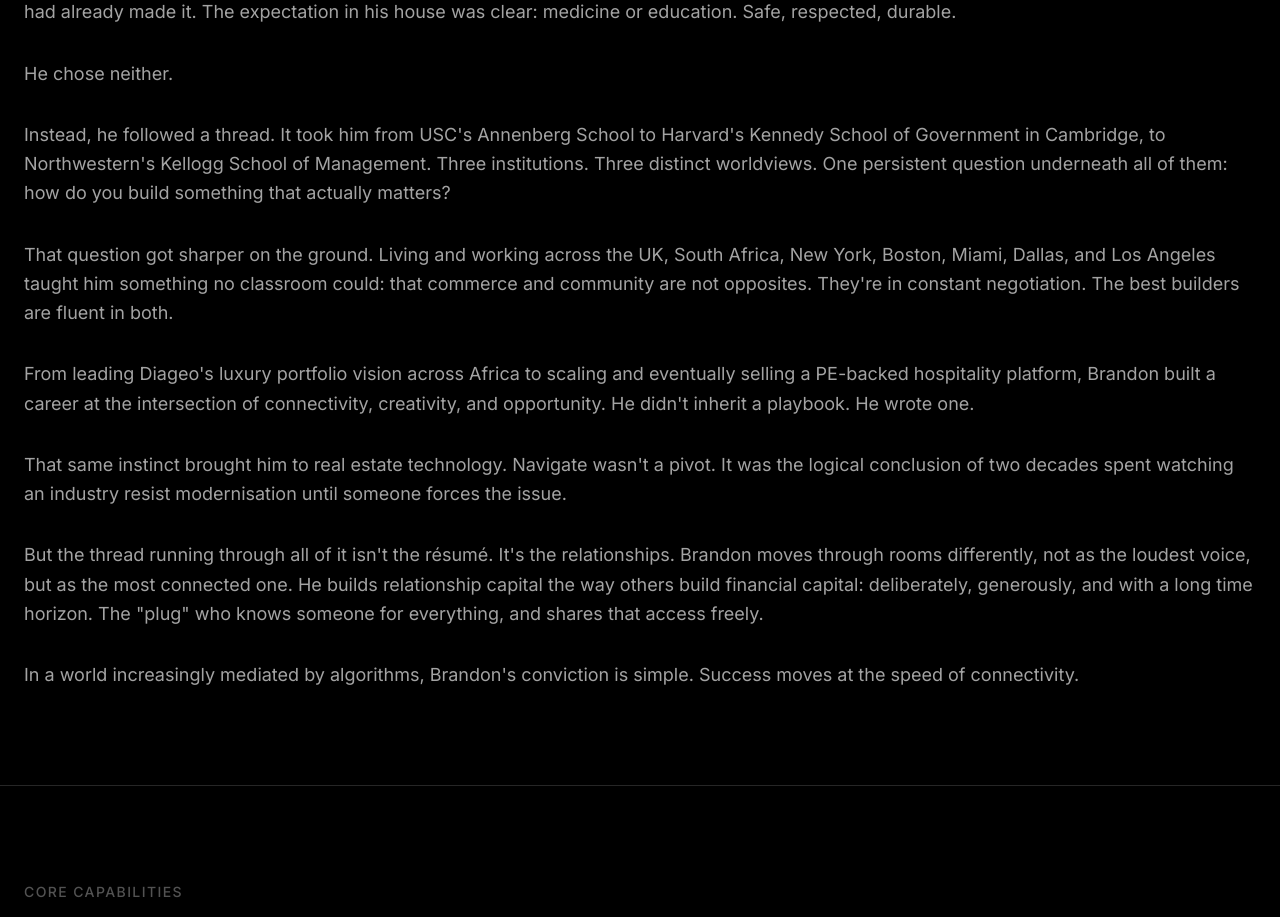
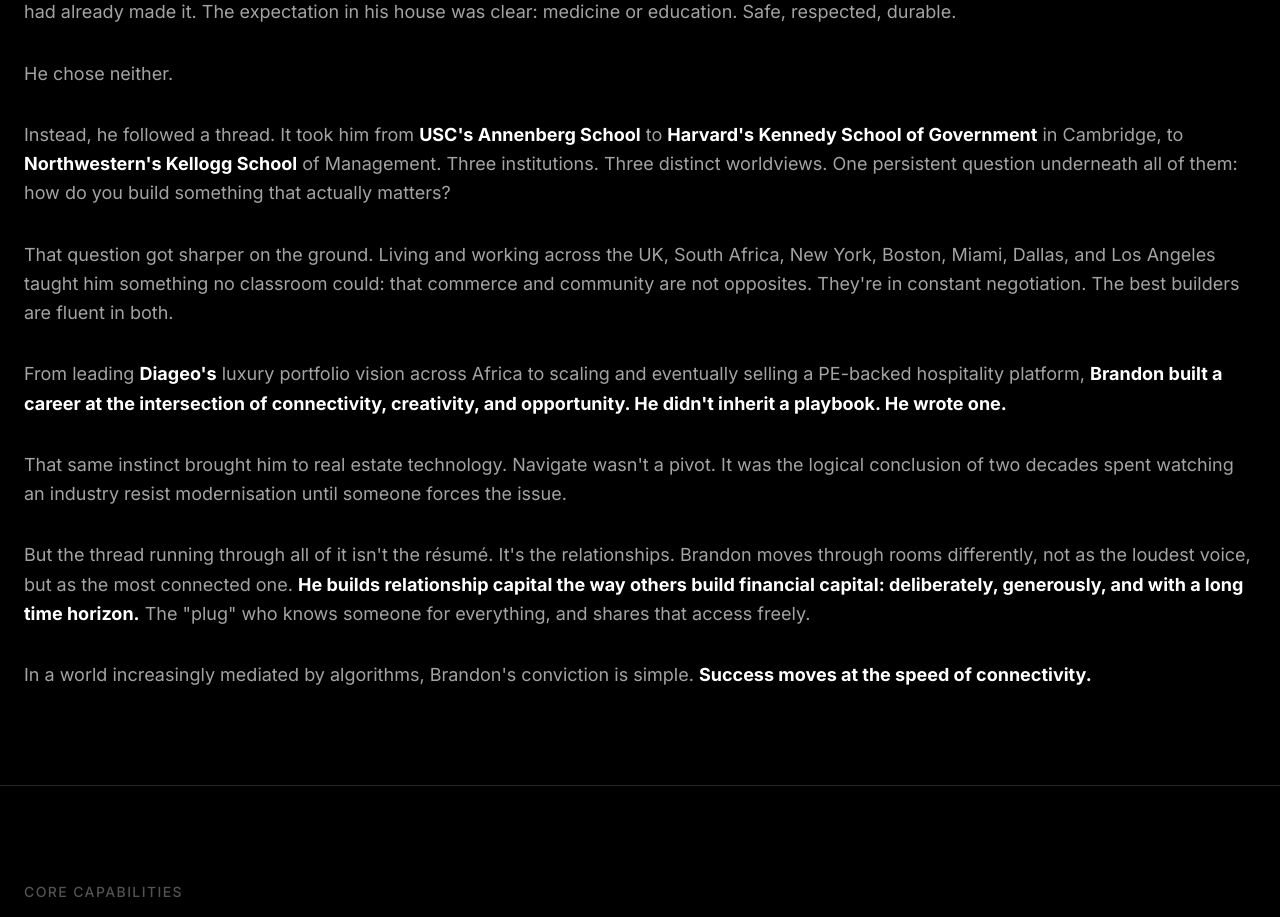
Before and after one commit to letsnavigatebmw/brandonmweaver, a React (Vite) app: page / in a window 1280 px wide. Shown: the part 1120-2037 px from the top of the page. Built offline with nearby package versions, Linux system fonts and the light colour scheme.

Commit message:
Highlight key text in About section: schools, Diageo, and impact quotes in white bold

```diff
--- a/src/components/About.jsx
+++ b/src/components/About.jsx
@@ -35,22 +35,22 @@ Brandon Weaver grew up in Los Angeles, educated at one of the city's most select
 He chose neither.
         </p>
         <p className="text-gray-400 text-lg leading-relaxed mb-8">
-Instead, he followed a thread. It took him from USC's Annenberg School to Harvard's Kennedy School of Government in Cambridge, to Northwestern's Kellogg School of Management. Three institutions. Three distinct worldviews. One persistent question underneath all of them: how do you build something that actually matters?
+Instead, he followed a thread. It took him from <span className="font-bold text-white">USC's Annenberg School</span> to <span className="font-bold text-white">Harvard's Kennedy School of Government</span> in Cambridge, to <span className="font-bold text-white">Northwestern's Kellogg School</span> of Management. Three institutions. Three distinct worldviews. One persistent question underneath all of them: how do you build something that actually matters?
         </p>
         <p className="text-gray-400 text-lg leading-relaxed mb-8">
 That question got sharper on the ground. Living and working across the UK, South Africa, New York, Boston, Miami, Dallas, and Los Angeles taught him something no classroom could: that commerce and community are not opposites. They're in constant negotiation. The best builders are fluent in both.
         </p>
         <p className="text-gray-400 text-lg leading-relaxed mb-8">
-From leading Diageo's luxury portfolio vision across Africa to scaling and eventually selling a PE-backed hospitality platform, Brandon built a career at the intersection of connectivity, creativity, and opportunity. He didn't inherit a playbook. He wrote one.
+From leading <span className="font-bold text-white">Diageo's</span> luxury portfolio vision across Africa to scaling and eventually selling a PE-backed hospitality platform, <span className="font-bold text-white">Brandon built a career at the intersection of connectivity, creativity, and opportunity. He didn't inherit a playbook. He wrote one.</span>
         </p>
         <p className="text-gray-400 text-lg leading-relaxed mb-8">
 That same instinct brought him to real estate technology. Navigate wasn't a pivot. It was the logical conclusion of two decades spent watching an industry resist modernisation until someone forces the issue.
         </p>
         <p className="text-gray-400 text-lg leading-relaxed mb-8">
-But the thread running through all of it isn't the résumé. It's the relationships. Brandon moves through rooms differently, not as the loudest voice, but as the most connected one. He builds relationship capital the way others build financial capital: deliberately, generously, and with a long time horizon. The "plug" who knows someone for everything, and shares that access freely.
+But the thread running through all of it isn't the résumé. It's the relationships. Brandon moves through rooms differently, not as the loudest voice, but as the most connected one. <span className="font-bold text-white">He builds relationship capital the way others build financial capital: deliberately, generously, and with a long time horizon.</span> The "plug" who knows someone for everything, and shares that access freely.
         </p>
         <p className="text-gray-400 text-lg leading-relaxed">
-In a world increasingly mediated by algorithms, Brandon's conviction is simple. Success moves at the speed of connectivity.
+In a world increasingly mediated by algorithms, Brandon's conviction is simple. <span className="font-bold text-white">Success moves at the speed of connectivity.</span>
         </p>
         </div>
       </div>
```
